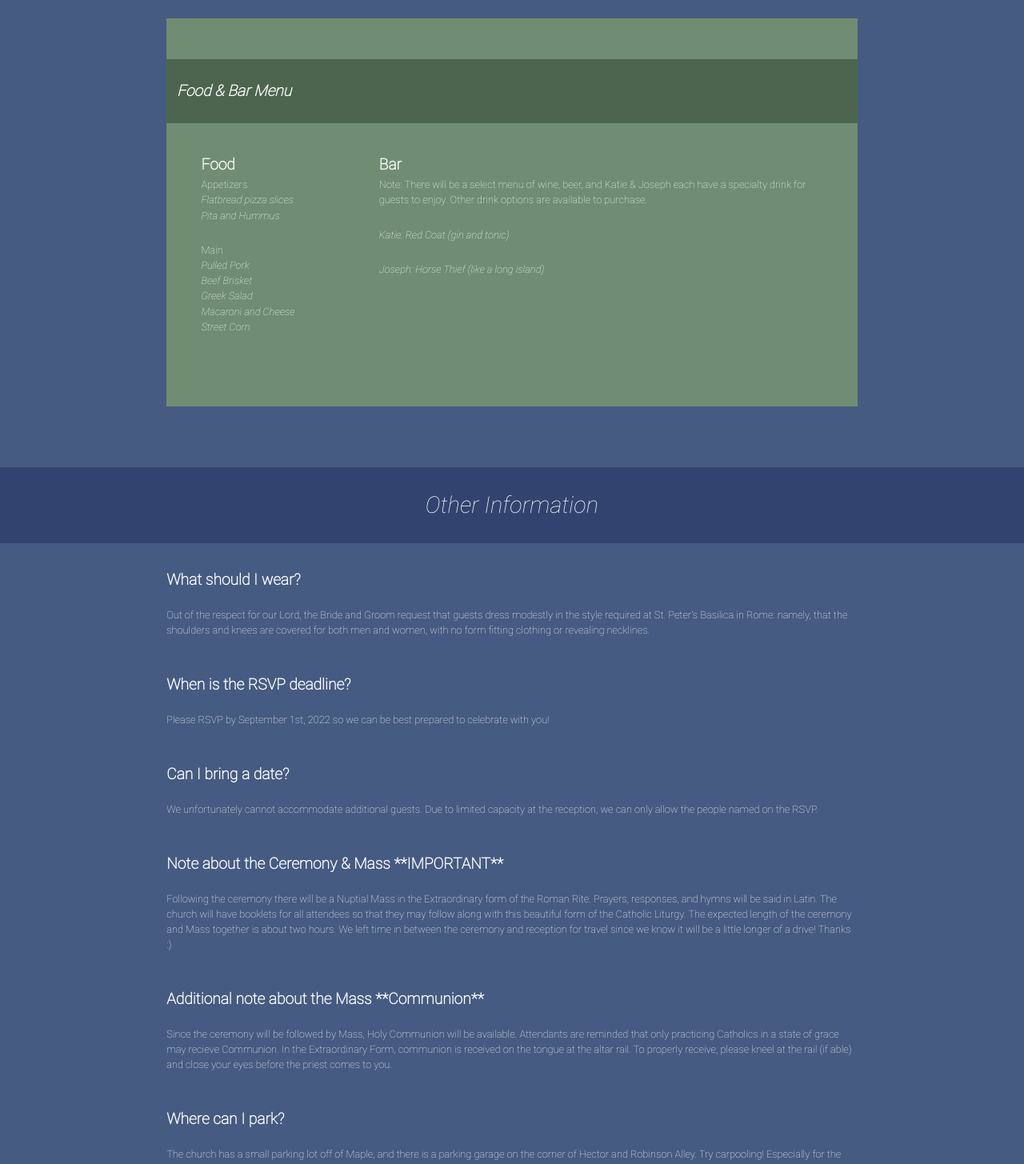
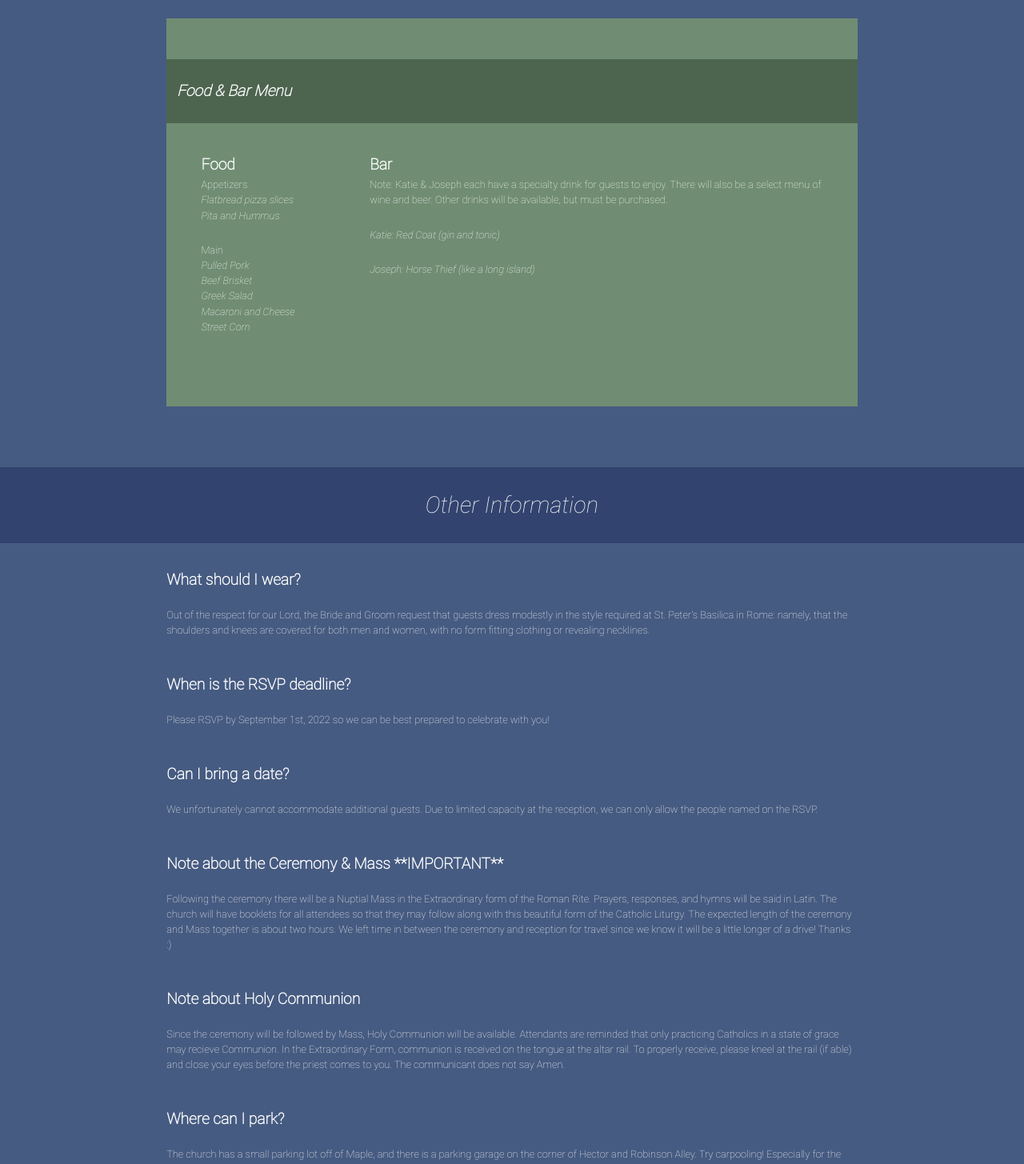
Before and after one commit to ktreider/wedding, a React (Create React App) app: page /details in a window 1280 px wide. Shown: the part 2300-3755 px from the top of the page at 80% size. Built offline with nearby package versions, Linux system fonts and the light colour scheme.

Commit message:
text updates

```diff
--- a/src/components/pages/Details.css
+++ b/src/components/pages/Details.css
@@ -107,7 +107,7 @@
 }
 
 .parallax > use {
-  animation: move-forever 25s cubic-bezier(.55,.5,.45,.5)     infinite;
+  animation: move-forever 25s cubic-bezier(.55,.5,.45,.5) infinite;
 }
 .parallax > use:nth-child(1) {
   animation-delay: -2s;
--- a/src/components/pages/Details.js
+++ b/src/components/pages/Details.js
@@ -121,7 +121,7 @@ const Details = () => {
                 </div>
                 <div>
                   <h3>Bar</h3>
-                  <p>Note: There will be a select menu of wine, beer, and Katie & Joseph each have a specialty drink for guests to enjoy. Other drink options are available to purchase.</p>
+                  <p>Note: Katie & Joseph each have a specialty drink for guests to enjoy. There will also be a select menu of wine and beer. Other drinks will be available, but must be purchased.</p>
                   <br/>
                   <h4>Katie: Red Coat (gin and tonic)</h4>
                   <br/>
@@ -148,7 +148,7 @@ const Details = () => {
             <Blurb title="When is the RSVP deadline?" text="Please RSVP by September 1st, 2022 so we can be best prepared to celebrate with you!" />
             <Blurb title="Can I bring a date?" text="We unfortunately cannot accommodate additional guests. Due to limited capacity at the reception, we can only allow the people named on the RSVP." />
             <Blurb title="Note about the Ceremony & Mass **IMPORTANT**" text="Following the ceremony there will be a Nuptial Mass in the Extraordinary form of the Roman Rite. Prayers, responses, and hymns will be said in Latin. The church will have booklets for all attendees so that they may follow along with this beautiful form of the Catholic Liturgy. The expected length of the ceremony and Mass together is about two hours. We left time in between the ceremony and reception for travel since we know it will be a little longer of a drive! Thanks :)" />
-            <Blurb title="Additional note about the Mass **Communion**" text="Since the ceremony will be followed by Mass, Holy Communion will be available. Attendants are reminded that only practicing Catholics in a state of grace may recieve Communion. In the Extraordinary Form, communion is received on the tongue at the altar rail. To properly receive, please kneel at the rail (if able) and close your eyes before the priest comes to you." />
+            <Blurb title="Note about Holy Communion" text="Since the ceremony will be followed by Mass, Holy Communion will be available. Attendants are reminded that only practicing Catholics in a state of grace may recieve Communion. In the Extraordinary Form, communion is received on the tongue at the altar rail. To properly receive, please kneel at the rail (if able) and close your eyes before the priest comes to you. The communicant does not say Amen." />
             <Blurb title="Where can I park?" text="The church has a small parking lot off of Maple, and there is a parking garage on the corner of Hector and Robinson Alley. Try carpooling! Especially for the reception. While there is a parking garage near the church for the ceremony, the Trolley Barn has limited parking in their own lot and there is no close parking garage. The Trolley Barn has a little market alongside their event spaces, so the public will also be occupying the parking lots during the day." />
             <img className="map-img" src={maryParking} alt="Parking Map"/>
             <Blurb title="Is there a gift registry?" text="There is not a specific gift registry. Your presence at our wedding is a gift in itself, but if you feel inclined to give more, please contribute in the best way you see fit! Below is a little more about us if you're looking for something special." />
```
